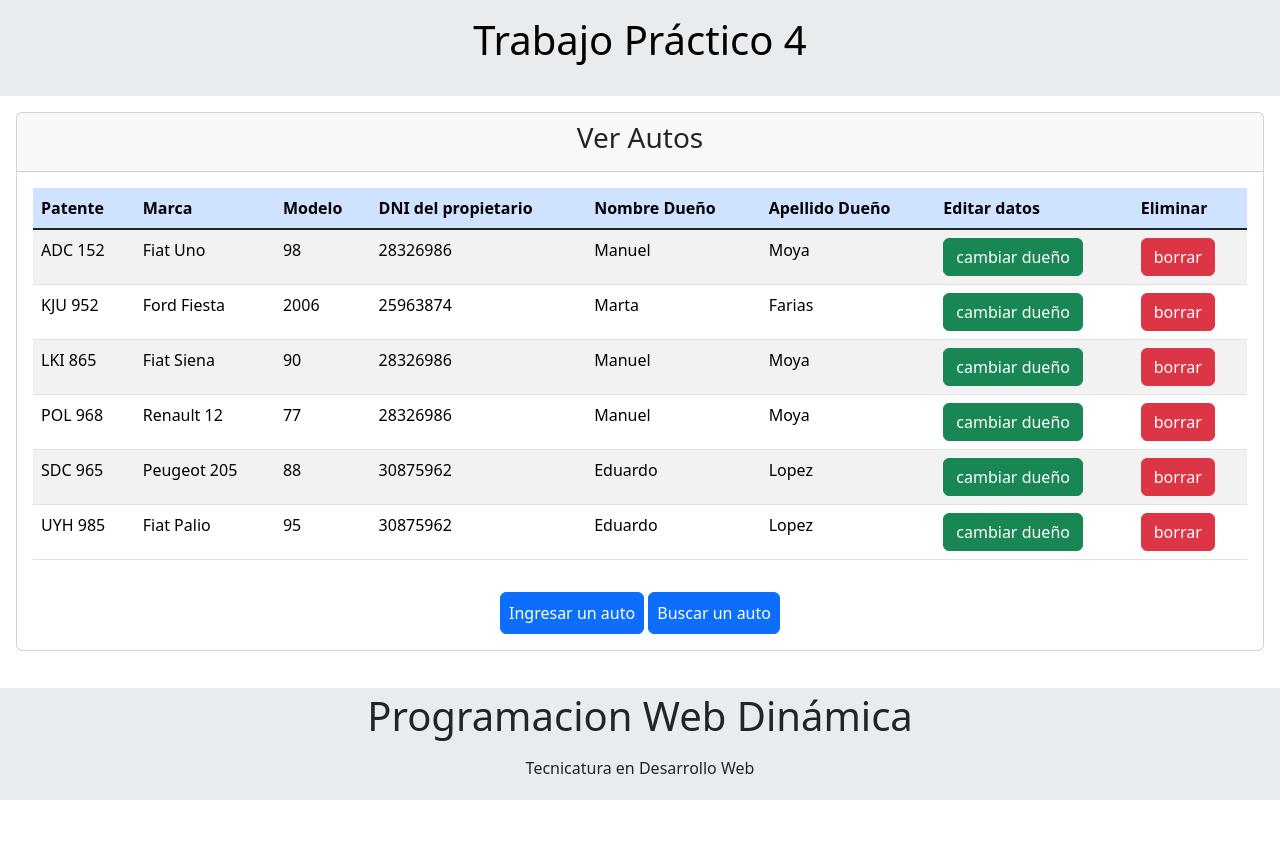
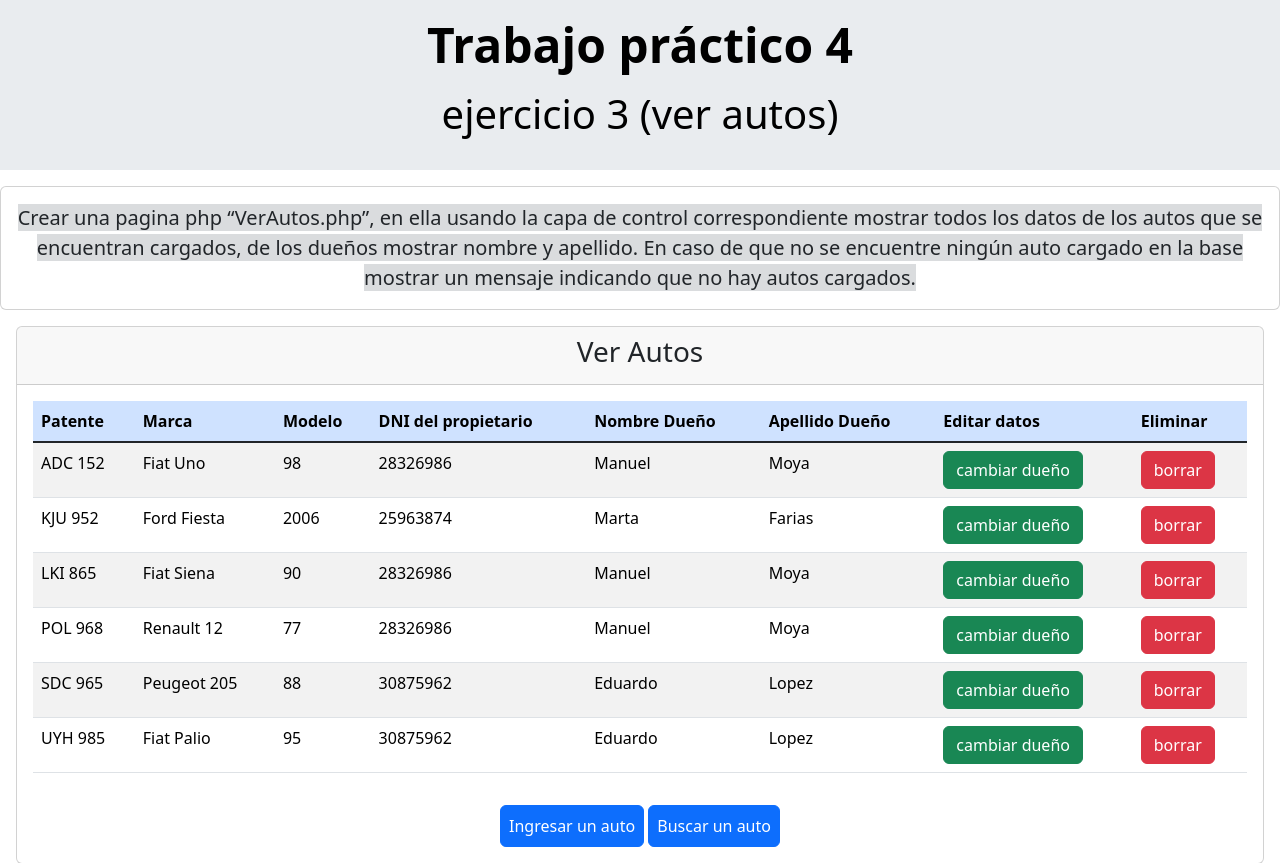
Before and after one commit to FedericoLores/practicos-PWD, a PHP site: page /practicos-PWD/vista/tp4/verAutos.php in a window 1280 px wide. Shown: the top 863 px of the page. Before the commit the page ends 800 px from the top, so only its background shows below. Run offline with PHP 8.4, Linux system fonts and the light colour scheme; data comes from the database, SQL or seed files in the repository.

Commit message:
cambios al header

```diff
--- /dev/null
+++ b/vista/estructura/header.php
@@ -0,0 +1,39 @@
+<!DOCTYPE html>
+<html lang="en">
+<head>
+    <meta charset="UTF-8">
+    <meta name="viewport" content="width=device-width, initial-scale=1.0">
+    <title>Trabajo Practico 4</title>
+    <link rel="stylesheet" href="../css/bootstrap.min.css">
+    <link rel="stylesheet" href="https://cdn.jsdelivr.net/npm/bootstrap-icons@1.11.3/font/bootstrap-icons.min.css">
+    <script src="../js/bootstrap.bundle.min.js"></script>
+    <script src="../js/validacion.js"></script>
+</head>
+
+<body class="d-flex flex-column min-vh-100">
+    <nav class="navbar bg-body-secondary">
+        <div class="container">
+            <div class="d-flex flex-column align-items-center w-100">
+                <span class="navbar-text display-5 fw-semibold pb-0">
+                    <a href="../indicePrincipal.php" class="text-decoration-none">
+                        <p><?php echo $titulo; ?></p>
+                    </a>
+                </span>
+                <span class="navbar-text display-6 pt-0">
+                    <a href="../indicePrincipal.php" class="text-decoration-none">
+                        <p><?php echo $ejercicio; ?></p>
+                    </a>
+                </span>
+            </div>
+        </div>
+    </nav>
+
+    <?php if (isset($descripcion)){?>
+    <div class="card mt-3">
+        <div class="card-body text-center fs-5">
+            <span class="bg-secondary bg-opacity-25">
+                <?php echo $descripcion; ?>
+            </span>
+        </div>
+    </div>
+    <?php }?>
--- a/vista/estructura/tp4/header.php
+++ b/vista/estructura/tp4/header.php
@@ -14,7 +14,7 @@
         <div class="container">
             <div class="d-flex justify-content-center w-100">
                 <span class="navbar-text mx-5 display-6">
-                    <a href="../indicePrincipal.php" class="text-decoration-none">
+                    <a href="../../indicePrincipal.php" class="text-decoration-none">
                         <p>Trabajo Pr&aacute;ctico 4</p>
                     </a>
                 </span>
--- a/vista/tp4/verAutos.php
+++ b/vista/tp4/verAutos.php
@@ -1,5 +1,11 @@
 <?php
-include_once ('../estructura/tp4/header.php');
+$titulo = "Trabajo práctico 4";
+$ejercicio = "ejercicio 3 (ver autos)";
+$descripcion = "Crear una pagina php “VerAutos.php”, en ella usando la capa de control correspondiente
+mostrar todos los datos de los autos que se encuentran cargados, de los dueños mostrar nombre y apellido.
+En caso de que no se encuentre ningún auto cargado en la base mostrar un mensaje indicando que no hay
+autos cargados.";
+include_once ('../estructura/header.php');
 include_once('../../configuracion.php');
 $auto = new AbmAuto();
 $persona = new AbmPersona();
```
Also changed, not shown: vista/estructura/headerAccion.php (added, +39 -0 lines).
